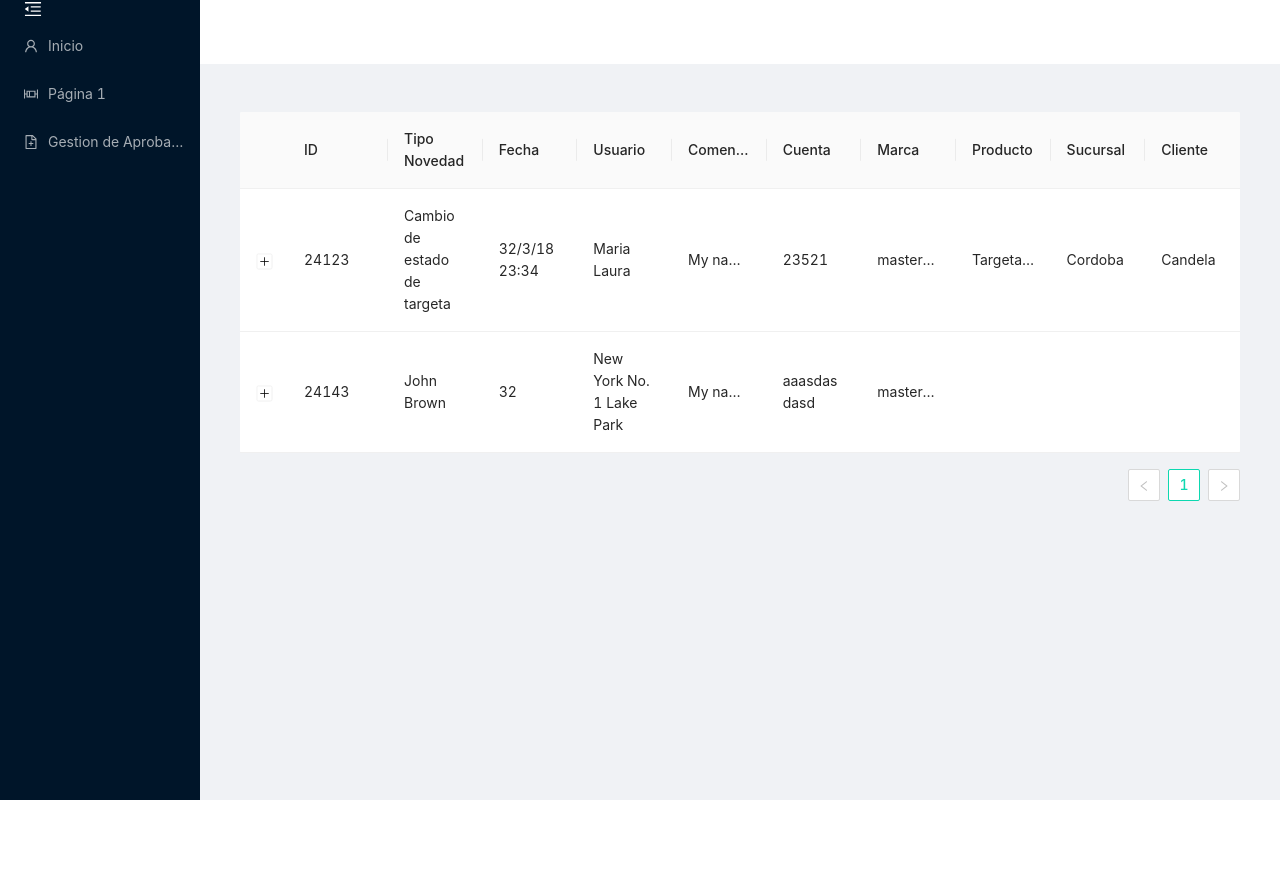
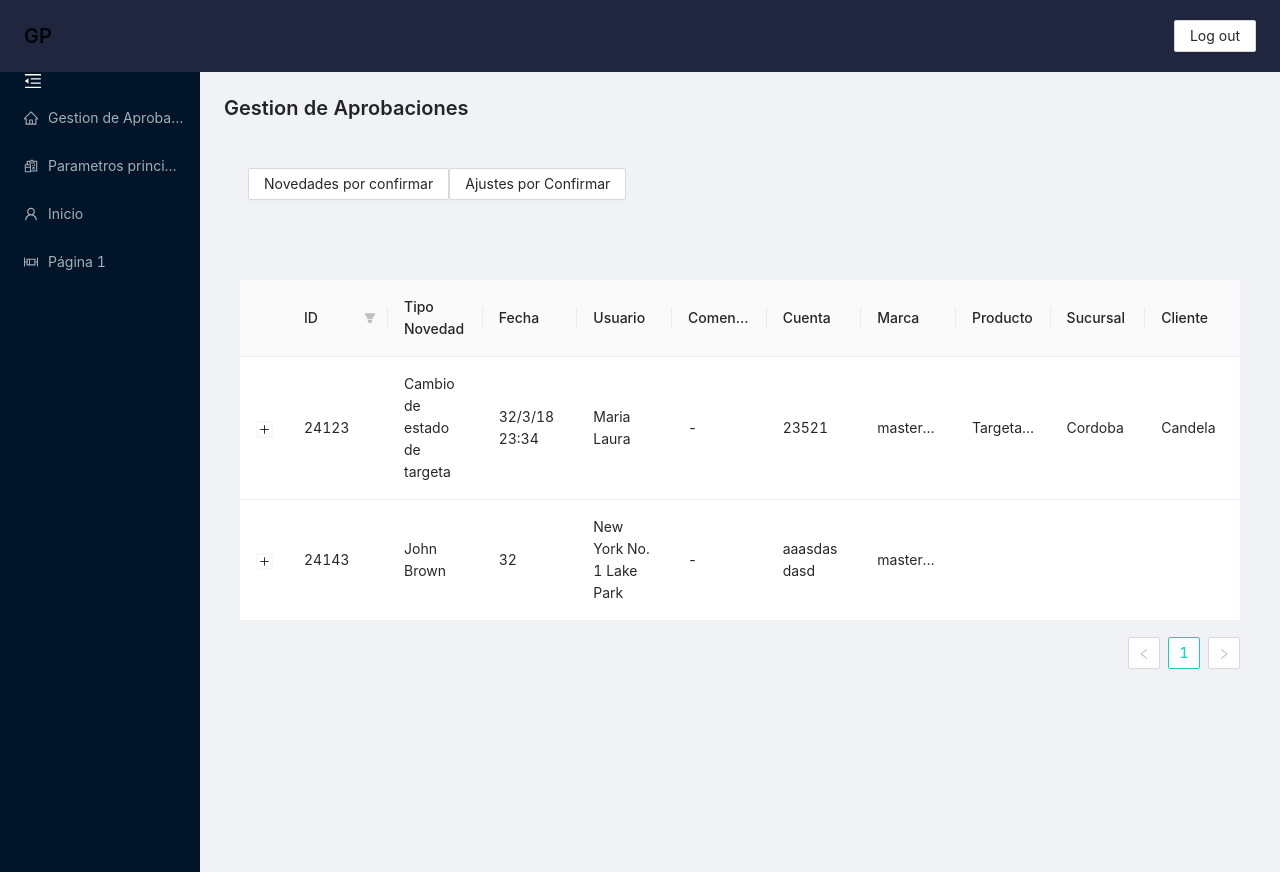
Before and after one commit to rodrigokokot/gp-online-antd, a React (Create React App) app: page /gestionAprobaciones in a window 1280 px wide. Before the commit the page ends 800 px from the top, so only its background shows below. Built offline with nearby package versions, Linux system fonts and the light colour scheme.

Commit message:
demo headers / detalles gestion aprobaciones

```diff
--- a/src/App.js
+++ b/src/App.js
@@ -2,6 +2,8 @@ import React, { Suspense, lazy } from 'react';
 import { BrowserRouter as Router, Route, Switch, Redirect, Link } from 'react-router-dom';
 import routes from "./router/routesAdmin";
 import './App.less';
+
+//components
 
 // templates
 import LoginTemplate from './templates/Login';
@@ -10,6 +12,7 @@ import DashboardTemplate from './templates/Dashboard';
 
 // pages
 import Login from './pages/Login'
+
 //const NotFound404 = lazy(() => import('./components/pages/NotFound404'));
 
 
@@ -17,15 +20,19 @@ function App() {
   return (
     <Router>
       {/* <Suspense fallback={ "Cargando..." }> */}
-        <Switch>
-          <Route exact path="/"><Redirect to="/login" /></Route>
-          <LoginTemplate exact path="/login" component={Login} />
-          <DashboardTemplate exact path="/page1" component={ lazy(() => import('./pages/Page1'))}  />
-          <DashboardTemplate exact path="/home" component={ lazy(() => import('./pages/Home'))}  />
-          <DashboardTemplate exact path="/gestionAprobaciones" component={ lazy(() => import('./pages/GestionAprobaciones'))}  />
-          {/* { routes.map((route, index) => <DashboardTemplate exact path={route.path} component={route.page} key={index} /> ) } */}
+      <Switch>
+        <LoginTemplate exact path="/login" component={Login} />
 
-        </Switch>
+        <Route exact path="/"><Redirect to="/login"></Redirect></Route>
+        <DashboardTemplate exact path="/home" component={lazy(() => import('./pages/Home'))} />
+        <DashboardTemplate exact path="/page1" component={lazy(() => import('./pages/Page1'))} />
+        <DashboardTemplate exact path="/gestionAprobaciones" component={lazy(() => import('./pages/GestionAprobaciones'))} />
+
+
+
+        {/* { routes.map((route, index) => <DashboardTemplate exact path={route.path} component={route.page} key={index} /> ) } */}
+
+      </Switch>
       {/* </Suspense> */}
     </Router>
   );
--- a/src/pages/GestionAprobaciones.jsx
+++ b/src/pages/GestionAprobaciones.jsx
@@ -1,12 +1,23 @@
-import React, { createElement } from "react";
-import PruebaComponent from "../components/PruebaComponent";
-import { DownOutlined } from "@ant-design/icons";
-import ReactDOM from "react-dom";
-import { AutoComplete, Button, Table } from "antd";
+import React, { useState } from "react";
+import { Button, Table, Card, Modal } from "antd";
 
 function GestionAprobaciones() {
   const columns = [
-    { title: "ID", dataIndex: "id", key: "id",width:100 },
+    {
+      title: "ID",
+      dataIndex: "id",
+      key: "id",
+      width: 100,
+      filters: [
+        {
+          text: "24123",
+          value: "24123",
+        },
+      ],
+      filterMode: "tree",
+      filterSearch: true,
+      onFilter: (value, record) => record.id.includes(value),
+    },
     { title: "Tipo Novedad", dataIndex: "tipoNovedad", key: "tipoNovedad" },
     { title: "Fecha", dataIndex: "fecha", key: "fecha" },
     { title: "Usuario", dataIndex: "Usuario", key: "Usuario" },
@@ -44,15 +55,14 @@ function GestionAprobaciones() {
       key: 1,
       id: 24123,
       tipoNovedad: "Cambio de estado de targeta",
-      fecha: '32/3/18 23:34',
+      fecha: "32/3/18 23:34",
       Usuario: "Maria Laura",
-      Comentario:
-        "My name is John Brown, I am 32 years old, living in New York No. 1 Lake Park.",
+      Comentario: "-",
       Cuenta: "23521",
       Marca: "mastercard",
-      Producto:'Targeta Grupar',
-      Sucursal:'Cordoba',
-      Cliente:'Candela',
+      Producto: "Targeta Grupar",
+      Sucursal: "Cordoba",
+      Cliente: "Candela",
     },
     {
       key: 2,
@@ -60,28 +70,47 @@ function GestionAprobaciones() {
       tipoNovedad: "John Brown",
       fecha: 32,
       Usuario: "New York No. 1 Lake Park",
-      Comentario:
-        "My name is John Brown, I am 32 years old, living in New York No. 1 Lake Park.",
+      Comentario: "-",
       Cuenta: "aaasdasdasd",
       Marca: "mastercard",
     },
+  ];
 
-  ];
+  const [isModalVisible, setIsModalVisible] = useState(false);
+  const [confirmLoading, setConfirmLoading] = React.useState(false); //para hacerlo asincrono
+
+  const showModal = () => {
+    setIsModalVisible(true);
+  };
+
+  const handleOk = () => {
+    setIsModalVisible(false);
+  };
+
+  const handleCancel = () => {
+    setIsModalVisible(false);
+  };
+
+  function onChange(pagination, filters, sorter, extra) {
+    console.log("params", pagination, filters, sorter, extra);
+  }
+
   return (
     <Table
       columns={columns}
       expandable={{
         expandedRowRender: (record) => (
-          <label >
+          <Card>
             <h2>Informacion de la novedad</h2>
             <div
               style={{
                 display: "flex",
-                justifyContent: "space-evenly",
+                justifyContent: "left",
+                gap: "10% 10%",
                 flexDirection: "row",
               }}
             >
-              <div style={{marginLeft:'-25%'}}>
+              <div>
                 <p>
                   ID de la transaccion:<h5>{record.key}</h5>
                 </p>
@@ -117,11 +146,12 @@ function GestionAprobaciones() {
             <div
               style={{
                 display: "flex",
-                justifyContent: "space-evenly",
+                justifyContent: "left",
+                gap: "10% 10%",
                 flexDirection: "row",
               }}
             >
-              <div style={{marginLeft:'-42%'}}>
+              <div>
                 <p>
                   Emisor:<h5>{record.key}</h5>
                 </p>
@@ -153,15 +183,23 @@ function GestionAprobaciones() {
                 </p>
               </div>
             </div>
+
             <div>
-              <Button type="primary" color="#69E2B7">
+              <Button type="primary" onClick={showModal}>
                 Aplicar confirmacion
               </Button>
+              <Modal
+                title="¿Estás seguro que deseas aplicar esta confimación?"
+                visible={isModalVisible}
+                onOk={handleOk}
+                onCancel={handleCancel}
+              ></Modal>
               <Button>Cancelar confirmacion</Button>
             </div>
-          </label>
+          </Card>
         ),
       }}
+      onChange={onChange}
       dataSource={data}
     />
   );
--- a/src/router/routesAdmin.js
+++ b/src/router/routesAdmin.js
@@ -1,4 +1,17 @@
 const routes = [
+    {
+        path: "/gestionAprobaciones",
+        name: "Gestion de Aprobaciones",
+        options:["Novedades por confirmar","Ajustes por Confirmar"],
+        icon: 'HomeOutlined',
+        page: 'GestionAprobaciones'
+    },
+    {
+        path: "/parametrosPrincipales",
+        name: "Parametros principales",
+        icon: "ReconciliationOutlined",
+        page: 'ParametrosPrincipales'
+    },
     {
         path: "/home",
         name: "Inicio",
@@ -11,13 +24,8 @@ const routes = [
         icon: 'BoxPlotOutlined',
         page: 'Page1'
     },
-    {
-        path: "/gestionAprobaciones",
-        name: "Gestion de Aprobaciones",
-        icon: 'FileAddOutlined',
-        page: 'GestionAprobaciones'
-    },
+
 
 ];
 
-  export default routes
+export default routes
--- a/src/templates/Dashboard/index.jsx
+++ b/src/templates/Dashboard/index.jsx
@@ -1,59 +1,72 @@
-import { createElement, lazy, Suspense, useState } from "react";
+import { createElement, lazy, Suspense, useEffect, useState } from "react";
 import { Link, Route } from "react-router-dom";
-import { Layout, Menu } from 'antd';
+import { Button, Layout, Menu, PageHeader } from "antd";
 import { MenuUnfoldOutlined, MenuFoldOutlined } from "@ant-design/icons";
-import './index.less'
+import "./index.less";
 import routes from "../../router/routesAdmin";
 
 const { Header, Sider, Content } = Layout;
 
-export default function DashboardTemplate({component: Component, ...rest}) {
-  const [collapsed, setCollapsed] = useState(false)
+export default function DashboardTemplate({ component: Component, ...rest }) {
+  const [collapsed, setCollapsed] = useState(false);
+  const [itemSelected, setItemSelected] = useState(routes[0])
+
   return (
+    <>
+      <PageHeader
+        title="GP"
+        style={{ backgroundColor: "#1F263D" }}
+        extra={<Button>Log out</Button>}
+      />
       <Layout>
         <Sider trigger={null} collapsible collapsed={collapsed}>
-          <div id="sidebar" className="logo" >
+          <div id="sidebar" className="logo">
             {createElement(collapsed ? MenuUnfoldOutlined : MenuFoldOutlined, {
-              className: 'trigger',
-              twoToneColor:"#fff",
-              onClick: () => { setCollapsed(!collapsed) }
+              className: "trigger",
+              twoToneColor: "#fff",
+              onClick: () => {
+                setCollapsed(!collapsed);
+              },
             })}
           </div>
           <Menu theme="dark" mode="inline">
-              {
-                routes.map( (route, index) =>{
+            {routes.map((route, index) => {
               const icons = require(`@ant-design/icons`);
               const Component = icons[route.icon];
-                  return <Menu.Item icon={<Component />} key={index} >
-                    <Link to={route.path} >
-                      {route.name}
-                    </Link>
+              return (
+                <Menu.Item icon={<Component />} key={index} >
+                  <Link to={route.path} onClick={()=>setItemSelected(route)}>{route.name}</Link>
                 </Menu.Item>
-
-                })
-              }
+              );
+            })}
           </Menu>
         </Sider>
+
         <Layout className="site-layout">
-          <Header className="site-layout-background" style={{ padding: 0 }}>
-          </Header>
+          <PageHeader title={itemSelected.name}>
+            <PageHeader>
+              {itemSelected.options.map((option,index)=>{return(<Button key={index}>{option}</Button>)})}
+            </PageHeader>
+          </PageHeader>
           <Content
             className=""
             style={{
-              margin: '24px 16px',
+              margin: "24px 16px",
               padding: 24,
               minHeight: 280,
             }}
           >
-            <Route {...rest} render={props => (
-              <Suspense fallback={ "Cargando..." }>
-                <Component {...props} >
-                  {props.children}
-                </Component>
+            <Route
+              {...rest}
+              render={(props) => (
+                <Suspense fallback={"Cargando..."}>
+                  <Component {...props}>{props.children}</Component>
                 </Suspense>
-            )} />
+              )}
+            />
           </Content>
         </Layout>
       </Layout>
+    </>
   );
 }
```
Lines whose indentation alone changed are shown as unchanged.
